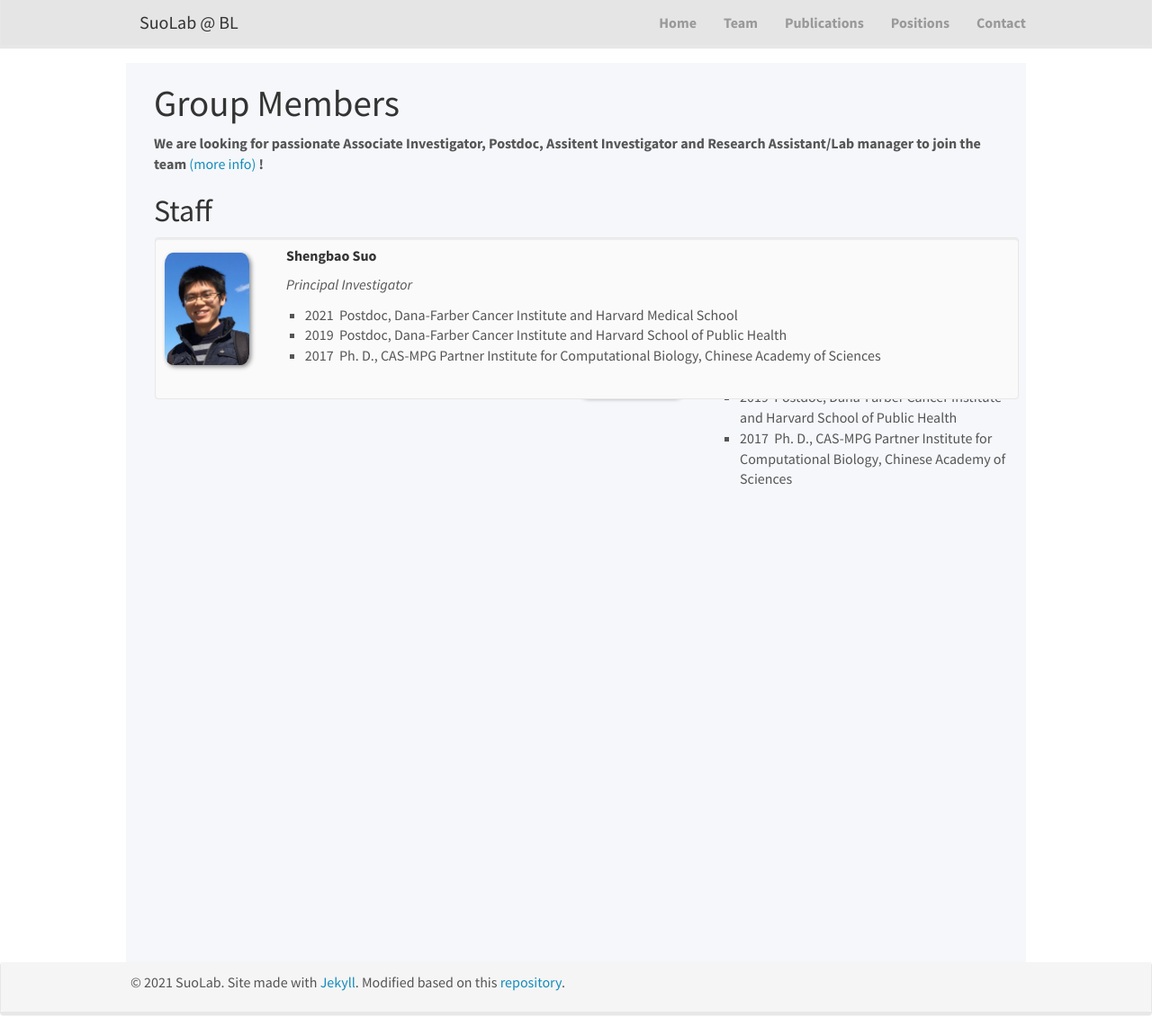
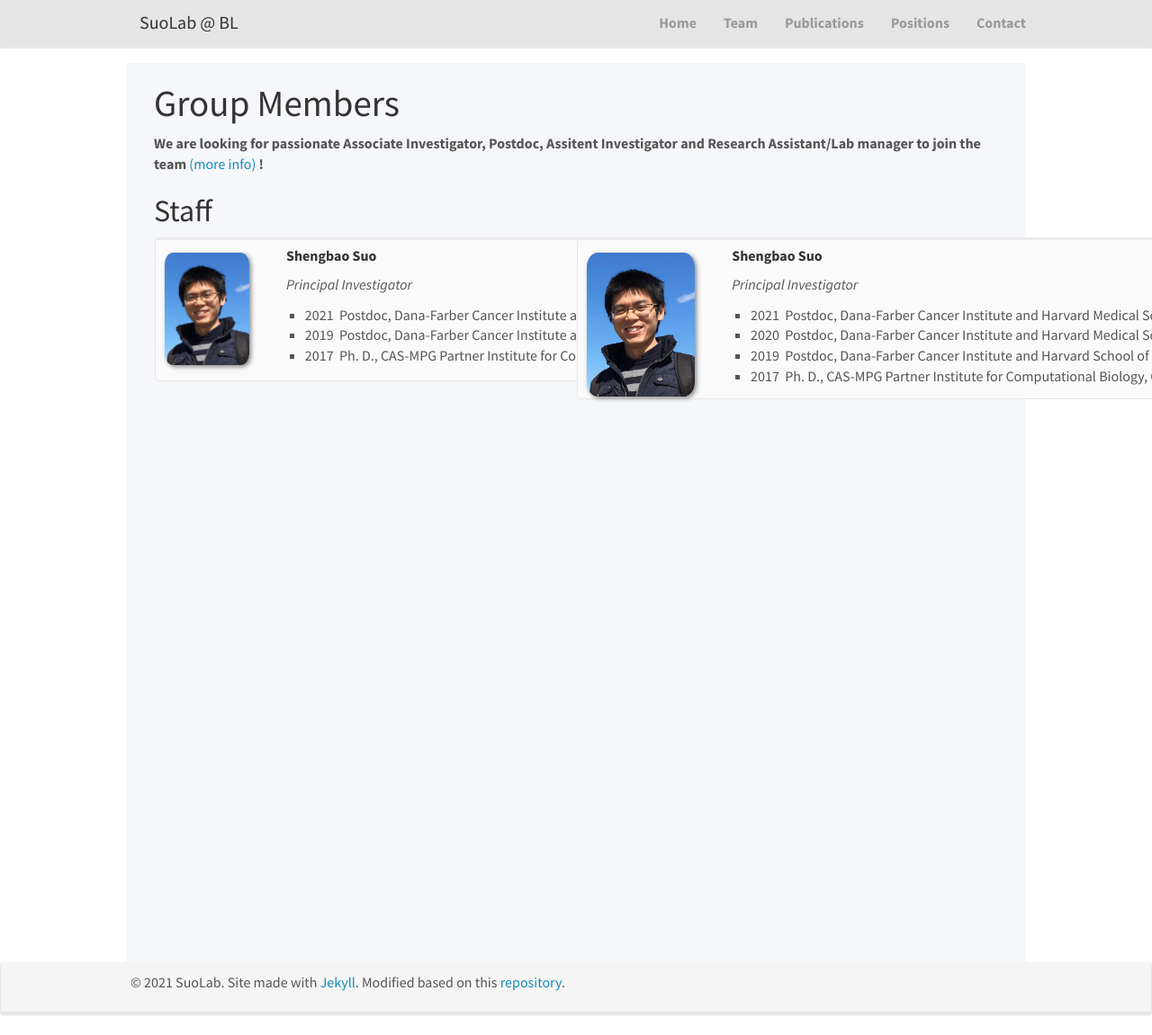
Before and after one commit to suoshengbao/suoshengbao.github.io, a Jekyll site: the page built from _pages/team.md, in a window 1280 px wide and 1151 px high. Shown: the whole window at 90% size. Built offline with Jekyll 4.4.1, drawn with Linux system fonts in a browser that asks for light colours; nearby versions of some CDN libraries.

Commit message:
Update team.md

```diff
--- a/_pages/team.md
+++ b/_pages/team.md
@@ -14,7 +14,7 @@ permalink: /team/
 
 ## Staff
 <div class="col-sm-6 clearfix" style="padding-left: 1px;">
-<div class="well"  style="height: 180px; width: 960px">
+<div class="well"  style="height: 160px; width: 960px">
 <img src="/images/teampic/ShengbaoSuo.jpg" width="10%" style="float: left;"/>
 <h5><strong>&nbsp;&nbsp;&nbsp;&nbsp;&nbsp;&nbsp;Shengbao Suo<strong></h5>
 <p>&nbsp;&nbsp;&nbsp;&nbsp;&nbsp;&nbsp;<i>Principal Investigator</i></p>
@@ -26,7 +26,7 @@ permalink: /team/
 </div>
 </div>
 
-<div style="padding-left: 1px;">
+<div class="col-sm-6" style="padding-left: 1px;">
 <div class="well"  style="height: 180px; width: 960px">
 <img src="/images/teampic/ShengbaoSuo.jpg" width="12.8%" style="float: left;"/>
 <h5><strong>&nbsp;&nbsp;&nbsp;&nbsp;&nbsp;&nbsp;Shengbao Suo<strong></h5>
```
